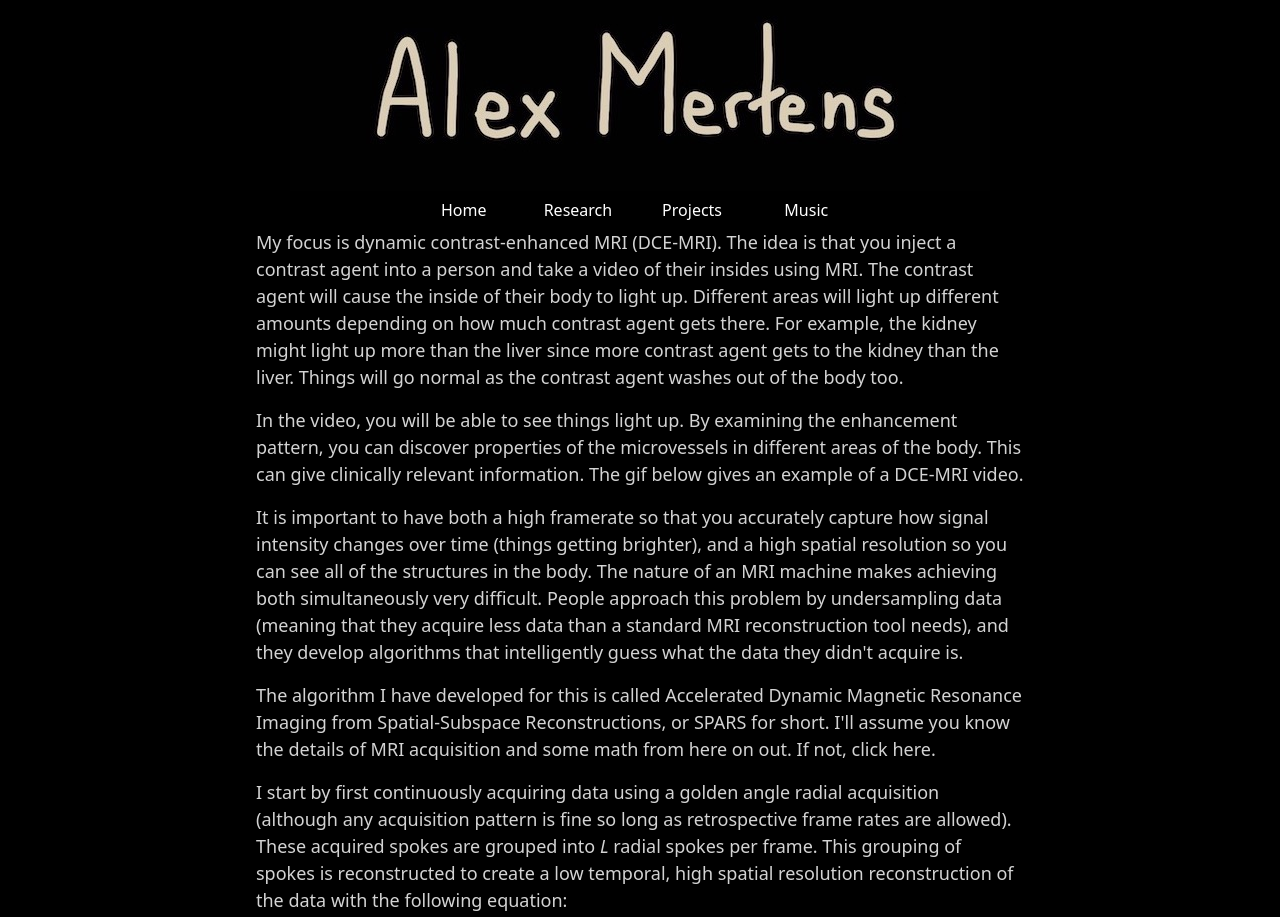
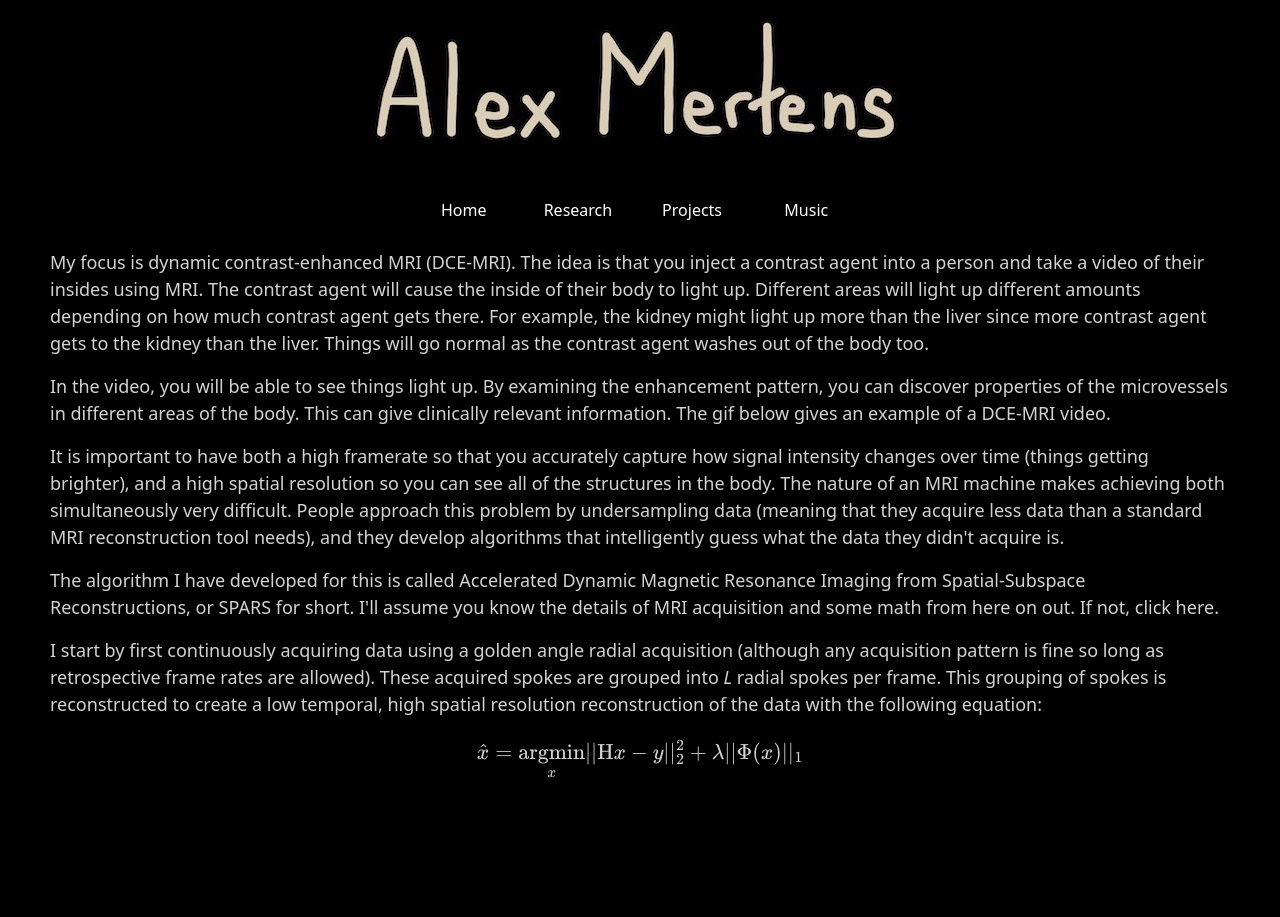
Before and after one commit to MertTens/merttens.github.io, a website: page spars.html in a window 1280 px wide. Shown: the top 917 px of the page. After the commit the page ends 841 px from the top, so only its background shows below. Drawn offline with nearby package versions, Linux system fonts and the light colour scheme; some packages are replaced by stand-ins of ours.

Commit message:
Initial commit

```diff
--- a/style.css
+++ b/style.css
@@ -139,7 +139,8 @@ a:hover {
     margin-bottom: 20px; /* Adjust the margin to control spacing */
     color: #D3D3D3; /* Change the text color to white on hover */
     font-size: 18px; /* Set the font size */
-    max-width: 60%; /* Set the maximum width you desire */
+    max-width: calc(100% - 60px); /* Adjust the maximum width to leave space from both edges */
+    padding: 20px; /* Add padding to create space between text and edges */
     margin-left: auto;
     margin-right: auto;
 }
```
